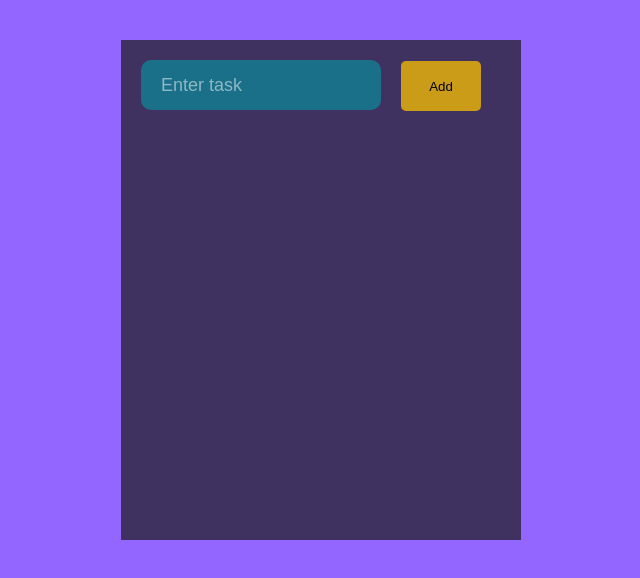
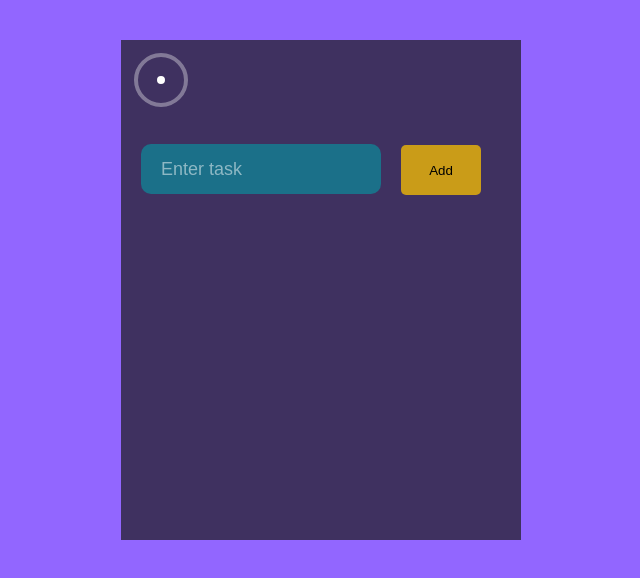
Before and after one commit to Talank/vrt-demo, a React (Create React App) app: page / in a window 1280 px wide. Shown: the top 578 px of the page, without its empty margins (319-959 px from the left). Built offline with nearby package versions, Linux system fonts and the light colour scheme.

Commit message:
Added demo VRT when there is CSS animation in the page

```diff
--- a/nightwatch.conf.js
+++ b/nightwatch.conf.js
@@ -27,7 +27,8 @@ const config = {
                     diff_suffix: '',
                     threshold: 0.02,
                     prompt: false,
-                    always_save_diff_screenshot: false
+                    always_save_diff_screenshot: false,
+                    retries:false
                 }
             },
             desiredCapabilities: {
--- a/src/App.css
+++ b/src/App.css
@@ -36,3 +36,37 @@ body{
 #to-do-form button:focus{
   outline: none;
 }
+
+/*CSS for ripple effect on loading*/
+.lds-ripple {
+  display: inline-block;
+  position: relative;
+  width: 80px;
+  height: 80px;
+}
+.lds-ripple div {
+  position: absolute;
+  border: 4px solid #fff;
+  opacity: 1;
+  border-radius: 50%;
+  animation: lds-ripple 1s cubic-bezier(0, 0.2, 0.8, 1) infinite;
+}
+.lds-ripple div:nth-child(2) {
+  animation-delay: -0.5s;
+}
+@keyframes lds-ripple {
+  0% {
+    top: 36px;
+    left: 36px;
+    width: 0;
+    height: 0;
+    opacity: 1;
+  }
+  100% {
+    top: 0px;
+    left: 0px;
+    width: 72px;
+    height: 72px;
+    opacity: 0;
+  }
+}
--- a/src/App.js
+++ b/src/App.js
@@ -70,6 +70,10 @@ class App extends React.Component {
  render(){
   return (
     <div className="App">
+      <div className="lds-ripple">
+        <div></div>
+        <div></div>
+      </div>
       <header>
         <form id="to-do-form" onSubmit={this.addItem}>
           <input type="text" placeholder="Enter task" value= {this.state.currentItem.text} onChange={this.handleInput}></input>
```
Also changed, not shown: tests/acceptance/stepDefinitions/visualContext.js (+9 -4 lines), 1 other file (tests, documents, lock files or other folders).
